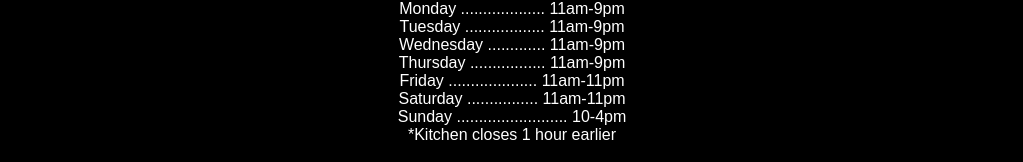
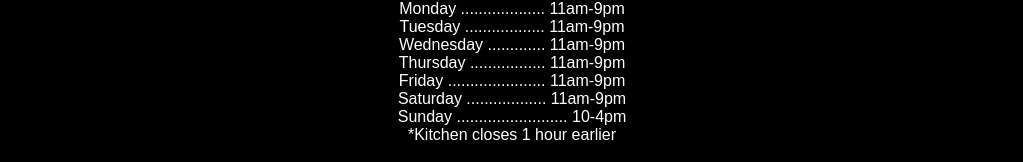
Before and after one commit to AlexWestIsBest/ellas, a React (Create React App) app: page / in a window 1280 px wide. Shown: the part 642-804 px from the top of the page, without its empty margins (128-1151 px from the left). Built offline with nearby package versions, Linux system fonts and the light colour scheme.

Commit message:
Shortens weekend hours

```diff
--- a/src/Body/Home/Home.js
+++ b/src/Body/Home/Home.js
@@ -26,8 +26,8 @@ function Home() {
                     <p>Tuesday .................. 11am-9pm</p>
                     <p>Wednesday ............. 11am-9pm</p>
                     <p>Thursday ................. 11am-9pm</p>
-                    <p>Friday .................... 11am-11pm</p>
-                    <p>Saturday ................ 11am-11pm</p>
+                    <p>Friday ...................... 11am-9pm</p>
+                    <p>Saturday .................. 11am-9pm</p>
                     <p>Sunday ......................... 10-4pm</p>
                     <p>*Kitchen closes 1 hour earlier</p>
                     <br />
```
